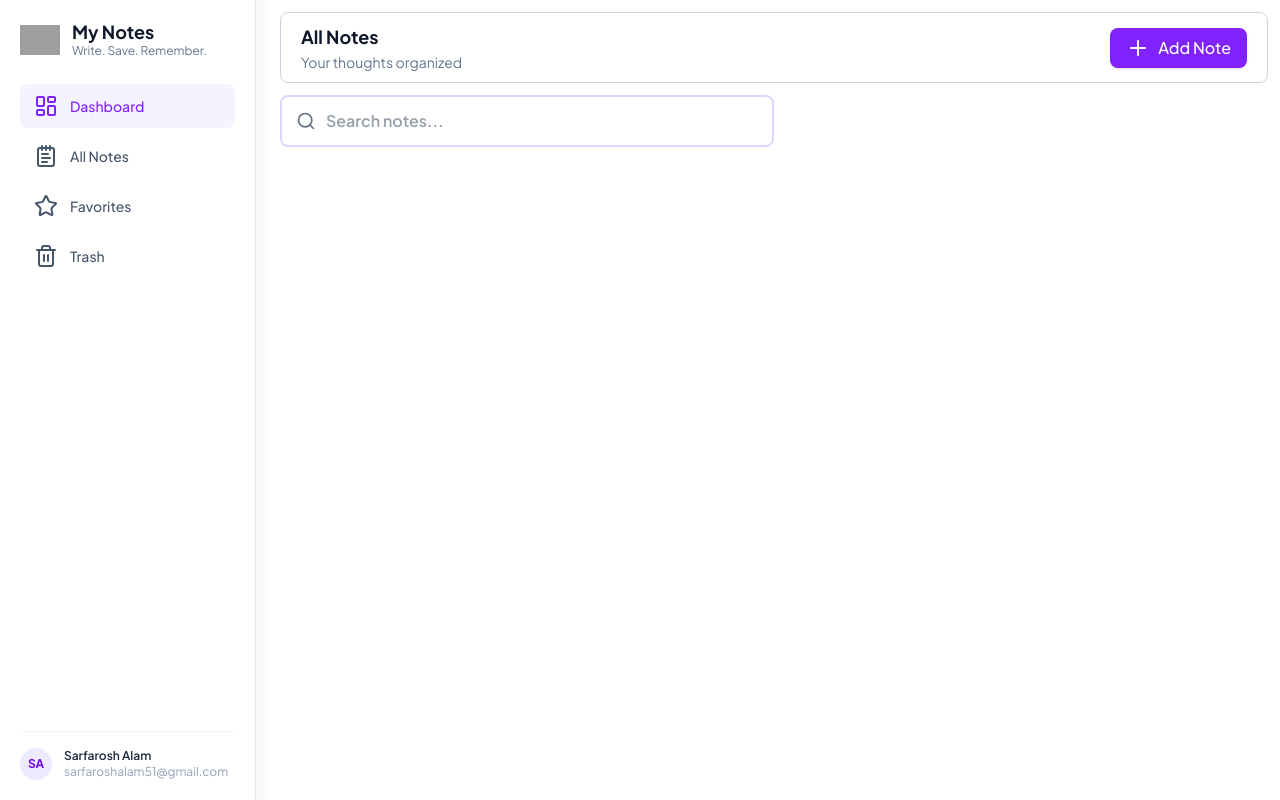
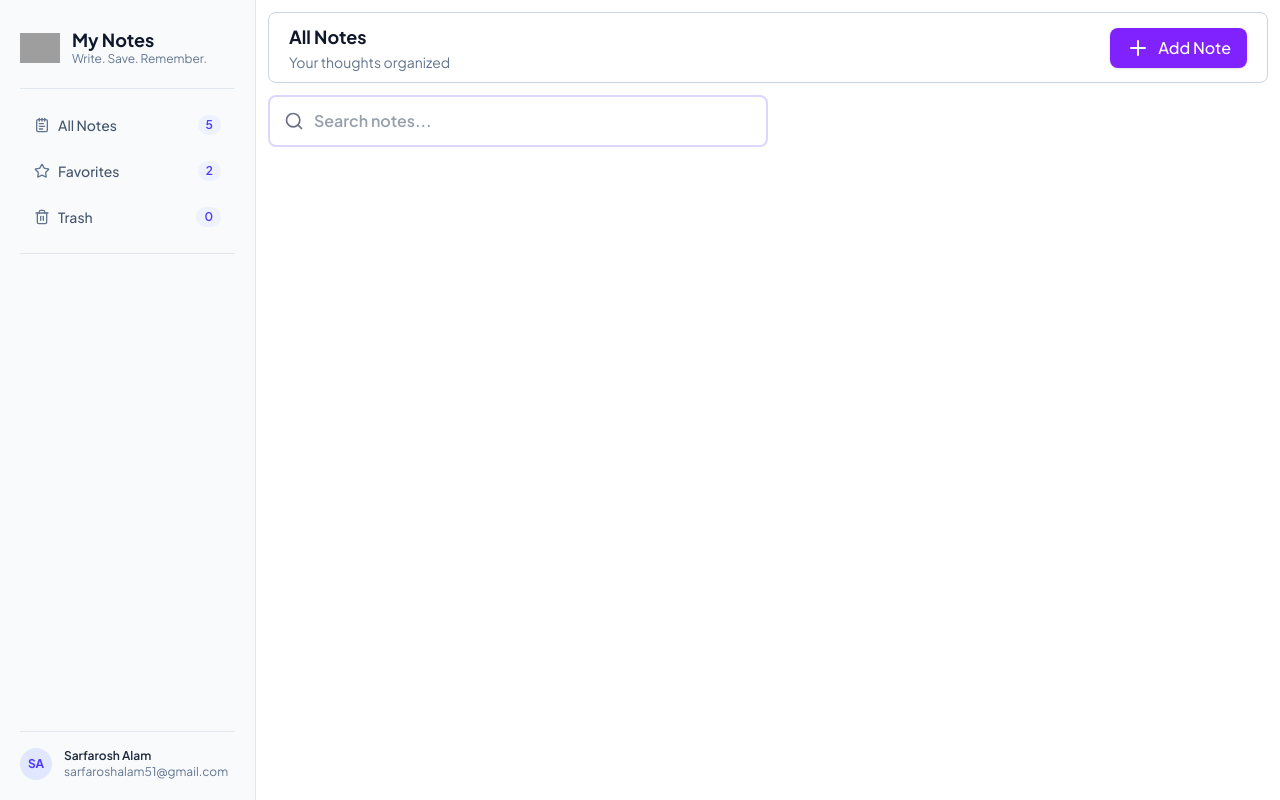
Before and after one commit to Sarfarosh-0/Web_Development, a React (Vite) app in the folder REACT_JS/03_React_App/: page / in a window 1280 px wide. Built offline with nearby package versions, Linux system fonts and the light colour scheme; grey boxes are pictures that could not be loaded.

Commit message:
Sidebar fixed

```diff
--- a/REACT_JS/03_React_App/src/App.tsx
+++ b/REACT_JS/03_React_App/src/App.tsx
@@ -3,7 +3,7 @@ import Sidebar from "./Components/Sidebar";
 
 function App() {
     return (
-        <div className="flex gap-3">
+        <div className="flex">
             <Sidebar />
             <Main/>
         </div>
--- a/REACT_JS/03_React_App/src/Components/Sidebar.tsx
+++ b/REACT_JS/03_React_App/src/Components/Sidebar.tsx
@@ -1,11 +1,11 @@
-import { LayoutDashboard, NotepadText, Star, Trash2 } from "lucide-react";
+import { NotepadText, Star, Trash2 } from "lucide-react";
 
 function Sidebar() {
     return (
-        <aside className="w-64 h-screen bg-white border-r border-slate-200 p-5 flex flex-col justify-between">
+        <aside className="w-64 h-screen bg-slate-50 border-r border-slate-200 p-5 flex flex-col justify-between">
 
-            <div className="flex flex-col gap-6">
-                <header className="flex items-center gap-3">
+            <div className="flex flex-col">
+                <header className="flex items-center gap-3 border-b border-slate-200 pt-2 pb-5">
                     <img src="https://cdn-icons-png.flaticon.com/128/3075/3075908.png" alt="Logo" className="w-10 h-10 object-contain aspect-square" draggable="false" />
                     <div className="flex flex-col">
                         <h1 className="font-bold text-lg text-slate-900 leading-tight">My Notes</h1>
@@ -13,38 +13,42 @@ function Sidebar() {
                     </div>
                 </header>
 
-                <nav className="flex flex-col gap-1.5">
+                <nav className="flex flex-col gap-1.5 py-4 border-b border-slate-200">
 
-                    <a href="#dashboard"
-                        className="flex items-center gap-3 px-3.5 py-2.5 rounded-lg text-sm font-medium bg-violet-50 text-violet-600 transition-colors" >
-                        <LayoutDashboard />
-                        <span>Dashboard</span>
+                    <a href="#all-notes"
+                        className="flex items-center justify-between px-3.5 py-2.5 rounded-lg text-sm font-medium text-slate-600 hover:bg-slate-200/60 hover:text-slate-900 transition-colors" >
+                        <div className="flex items-center gap-2">
+                            <NotepadText className="w-4 h-4 text-slate-500" />
+                            <span>All Notes</span>
+                        </div>
+                        <span className="text-indigo-600 bg-indigo-50 px-2 py-0.5 rounded-full text-xs font-semibold">5</span>
                     </a>
-                    <a href="#all-notes"
-                        className="flex items-center gap-3 px-3.5 py-2.5 rounded-lg text-sm font-medium text-slate-600 hover:bg-slate-100 hover:text-slate-900 transition-colors" >
-                        <NotepadText />
-                        <span>All Notes</span>
+                    <a href="#favorites"
+                        className="flex items-center justify-between px-3.5 py-2.5 rounded-lg text-sm font-medium text-slate-600 hover:bg-slate-200/60 hover:text-slate-900 transition-colors" >
+                        <div className="flex items-center gap-2">
+                            <Star className="w-4 h-4 text-slate-500" />
+                            <span>Favorites</span>
+                        </div>
+                        <span className="text-indigo-600 bg-indigo-50 px-2 py-0.5 rounded-full text-xs font-semibold">2</span>
                     </a>
-                    <a href="#all-notes"
-                        className="flex items-center gap-3 px-3.5 py-2.5 rounded-lg text-sm font-medium text-slate-600 hover:bg-slate-100 hover:text-slate-900 transition-colors" >
-                        <Star />
-                        <span>Favorites</span>
-                    </a>
-                    <a href="#all-notes"
-                        className="flex items-center gap-3 px-3.5 py-2.5 rounded-lg text-sm font-medium text-slate-600 hover:bg-slate-100 hover:text-slate-900 transition-colors" >
-                        <Trash2 />
-                        <span>Trash</span>
+                    <a href="#trash"
+                        className="flex items-center justify-between px-3.5 py-2.5 rounded-lg text-sm font-medium text-slate-600 hover:bg-slate-200/60 hover:text-slate-900 transition-colors" >
+                        <div className="flex items-center gap-2">
+                            <Trash2 className="w-4 h-4 text-slate-500" />
+                            <span>Trash</span>
+                        </div>
+                        <span className="text-indigo-600 bg-indigo-50 px-2 py-0.5 rounded-full text-xs font-semibold">0</span>
                     </a>
                 </nav>
             </div>
 
-            <div className="pt-4 border-t border-slate-100 flex items-center gap-3">
-                <div className="w-8 h-8 rounded-full bg-violet-100 text-violet-700 flex items-center justify-center font-bold text-xs">
+            <div className="pt-4 border-t border-slate-200 flex items-center gap-3">
+                <div className="w-8 h-8 rounded-full bg-indigo-100 text-indigo-600 flex items-center justify-center font-bold text-xs">
                     SA
                 </div>
                 <div className="flex flex-col text-xs overflow-hidden">
                     <span className="font-semibold text-slate-800 truncate">Sarfarosh Alam</span>
-                    <span className="text-slate-400 truncate">sarfaroshalam51@gmail.com</span>
+                    <span className="text-slate-500 truncate">sarfaroshalam51@gmail.com</span>
                 </div>
             </div>
         </aside>
```
